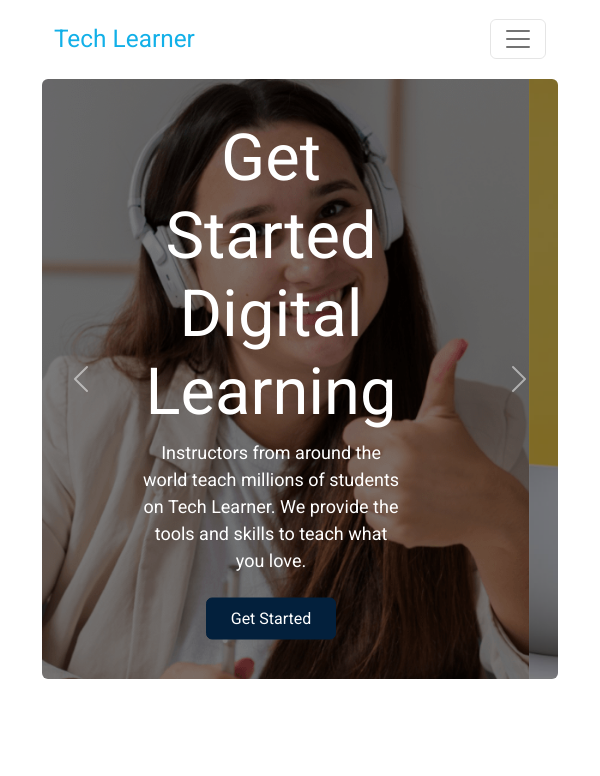
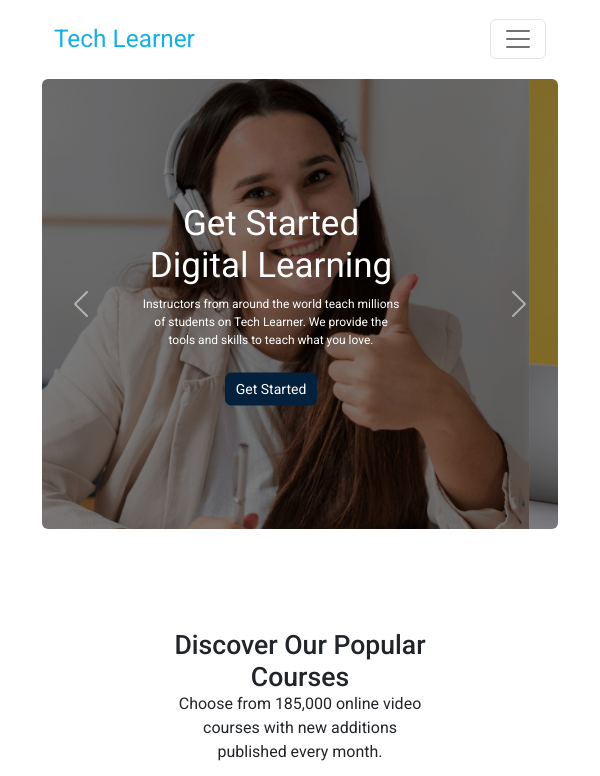
Before and after one commit to Brparthib/Assignment3, a plain HTML site: page index.html in a window 600 px wide. Shown: the top 776 px of the page. Drawn offline with nearby package versions, Linux system fonts and the light colour scheme.

Commit message:
last commit

```diff
--- a/assets/css/responsive.css
+++ b/assets/css/responsive.css
@@ -1,26 +1,28 @@
 /* xxl-device */
-@media (min-width: 1400px){}
+@media (min-width: 1400px) {
+}
 
 /* xl-device */
-@media (min-width: 1200px) and (max-width: 1399.98px){}
+@media (min-width: 1200px) and (max-width: 1399.98px) {
+}
 
 /* lg-device */
-@media (min-width: 992px) and (max-width: 1199.98px){
+@media (min-width: 992px) and (max-width: 1199.98px) {
   /* Courses Part Responsive Start */
-    .courses_title{
+  .courses_title {
     padding-right: 15px;
   }
   /* // Courses Part Responsive End */
 }
 
 /* md-device */
-@media (min-width: 768px) and (max-width: 991.98px){
+@media (min-width: 768px) and (max-width: 991.98px) {
   /* Courses Part Responsive Start */
-    .courses img{
+  .courses img {
     width: 100%;
   }
 
-    .courses_title{
+  .courses_title {
     padding: 10px !important;
   }
 
@@ -28,9 +30,28 @@
 }
 
 /* sml-device */
-@media (min-width: 576px) and (max-width: 767.98px){
+@media (min-width: 576px) and (max-width: 767.98px) {
+  /* Banner Responsive Start */
+  .banner_content {
+    height: 450px;
+  }
+
+  .banner_text h1 {
+    font-size: 35px;
+  }
+
+  .banner_text p {
+    font-size: 12px;
+  }
+
+  .banner_text a{
+    font-size: 14px;
+    padding: 5px 10px !important;
+  }
+  /* // Banner Responsive End */
+
   /* Courses Part Responsive Start */
-    .courses_title{
+  .courses_title {
     padding: 0 !important;
   }
 
@@ -38,4 +59,5 @@
 }
 
 /* xsml-device */
-@media (max-width: 575.98px){}
+@media (max-width: 575.98px) {
+}
```
Lines whose indentation alone changed are shown as unchanged.
